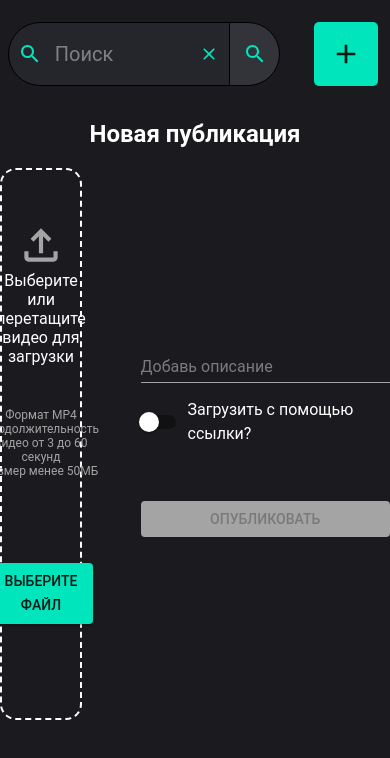
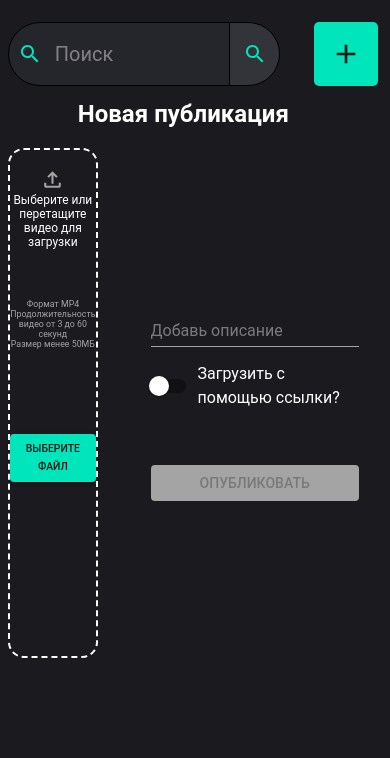
Before and after one commit to Dnal-c/frontend-repo, a React (Create React App) app: page /upload in a window 390 px wide. Shown: the top 758 px of the page. Built offline with nearby package versions, Linux system fonts and the light colour scheme.

Commit message:
change Upload page for mobile

```diff
--- a/src/components/Search/Search.jsx
+++ b/src/components/Search/Search.jsx
@@ -1,11 +1,13 @@
 import React, { useEffect, useState, useRef } from 'react';
 import { useLocation, useNavigate, useMatch, useSearchParams } from 'react-router-dom';
 import SearchIcon from '@mui/icons-material/Search';
-import { Autocomplete, Box, InputAdornment, TextField } from '@mui/material';
+import { Autocomplete, Box, InputAdornment, TextField, useMediaQuery } from '@mui/material';
 import { getAutocomplete } from '../../api/searchFeed';
 import useDebounce from '../../hooks/useDebounce';
+import { theme } from '../../utils/theme';
 
 const Search = ({ сssIcon, widthInput }) => {
+    const mediaMobile = useMediaQuery(theme.breakpoints.down('md'));
     const navigate = useNavigate();
     const location = useLocation();
     const [searchParams] = useSearchParams();
@@ -63,7 +65,7 @@ const Search = ({ сssIcon, widthInput }) => {
                     renderInput={(params) => (
                         <TextField
                             {...params}
-                            autoFocus
+                            autoFocus={!mediaMobile}
                             value={value}
                             onChange={handleChange}
                             variant="outlined"
--- a/src/components/Videos/Video.jsx
+++ b/src/components/Videos/Video.jsx
@@ -1,11 +1,13 @@
 import React from 'react';
 import ReactPlayer from 'react-player';
-import { Box } from '@mui/material';
+import { Box, useMediaQuery } from '@mui/material';
 import { useInView } from 'react-intersection-observer';
+import { theme } from '../../utils/theme';
 
 const Video = ({ url = '', width = '100%', height = '360px' }) => {
+    const mediaBig = useMediaQuery(theme.breakpoints.up('lg'));
     const { ref, inView } = useInView({
-        threshold: 0.5,
+        threshold: !mediaBig ? 0.5 : 0.8,
     });
 
     return (
--- a/src/pages/Upload/Upload.jsx
+++ b/src/pages/Upload/Upload.jsx
@@ -11,6 +11,7 @@ import { postPredictByFile, postPredictByLink } from '../../api/upload';
 import SuccessUpload from '../../components/SuccessUpload/SuccessUpload';
 import ErrorUpload from '../../components/ErrorUpload/ErrorUpload';
 import { hasMp4Extension } from '../../utils/util';
+import { theme } from '../../utils/theme';
 
 const VisuallyHiddenInput = styled('input')({
     clip: 'rect(0 0 0 0)',
@@ -52,10 +53,8 @@ const Upload = () => {
             return;
         }
         fileReader.readAsDataURL(file);
-        console.log('file', file);
         setFile(file);
     };
-    console.log('fileReader', fileReader);
 
     const handleDrag = (e) => {
         e.preventDefault();
@@ -76,8 +75,6 @@ const Upload = () => {
             return;
         }
         fileReader.readAsDataURL(file);
-        console.log('fileReader', fileReader);
-        console.log('file', file);
         setFile(file);
     };
 
@@ -88,8 +85,7 @@ const Upload = () => {
     const handleSend = async () => {
         setIsLoading(true);
         const formData = new FormData();
-        console.log('file', file);
-        formData.append('description', JSON.stringify(descriptionText));
+        formData.append('description', descriptionText);
 
         if (isLinkDownload) {
             const params = {
@@ -131,6 +127,11 @@ const Upload = () => {
                         flexDirection: 'column',
                         marginTop: '100px',
                         width: '100%',
+                        [theme.breakpoints.down('md')]: {
+                            margin: '80px 2%',
+                            width: '90%',
+                            // marginRight: '2%',
+                        },
                     }}
                 >
                     <Box sx={{ color: '#fff' }}>
@@ -161,7 +162,7 @@ const Upload = () => {
                                 }}
                                 sx={{
                                     width: '20vw',
-                                    minHeight: '65vh',
+                                    height: '65vh',
                                     border: dragActive
                                         ? '2px dashed #00e5bc'
                                         : isLinkDownload
@@ -170,6 +171,10 @@ const Upload = () => {
                                     borderRadius: '16px',
                                     '&:hover': {
                                         border: isLinkDownload ? '2px dashed #a4a4a4' : '2px dashed #00e5bc',
+                                    },
+                                    [theme.breakpoints.down('md')]: {
+                                        height: '60vh',
+                                        width: '30vw',
                                     },
                                 }}
                             >
@@ -193,9 +198,22 @@ const Upload = () => {
                                                     height: '50px',
                                                     color: '#a4a4a4',
                                                     marginTop: '5vh',
+                                                    [theme.breakpoints.down('md')]: {
+                                                        marginTop: '1vh',
+                                                        width: '25px',
+                                                        height: '25px',
+                                                    },
                                                 }}
                                             />
-                                            <Box sx={{ marginTop: '1%', fontFamily: `'Roboto', sans-serif` }}>
+                                            <Box
+                                                sx={{
+                                                    marginTop: '1%',
+                                                    fontFamily: `'Roboto', sans-serif`,
+                                                    [theme.breakpoints.down('md')]: {
+                                                        fontSize: '0.75rem',
+                                                    },
+                                                }}
+                                            >
                                                 Выберите или перетащите видео для загрузки
                                             </Box>
                                             <Box
@@ -206,6 +224,10 @@ const Upload = () => {
                                                     color: '#a4a4a4',
                                                     fontSize: '12px',
                                                     marginTop: '5vh',
+                                                    [theme.breakpoints.down('md')]: {
+                                                        fontSize: '0.55rem',
+                                                        marginTop: '6vh',
+                                                    },
                                                 }}
                                             >
                                                 <Box sx={{ margin: 0, fontFamily: `'Roboto', sans-serif` }}>
@@ -226,6 +248,10 @@ const Upload = () => {
                                                     background: '#00e5bc',
                                                     color: 'rgba(0, 0, 0, 0.9)',
                                                     marginTop: '10vh',
+                                                    [theme.breakpoints.down('md')]: {
+                                                        // marginTop: 'vh',
+                                                        fontSize: '0.65rem',
+                                                    },
                                                 }}
                                                 disabled={isLinkDownload}
                                             >
@@ -264,6 +290,9 @@ const Upload = () => {
                                 sx={{
                                     input: { color: '#fff' },
                                     '& .MuiInput-underline:before': { borderBottomColor: '#a4a4a4' },
+                                    [theme.breakpoints.down('md')]: {
+                                        marginTop: '10px',
+                                    },
                                 }}
                             />
                             {!file && (
```
